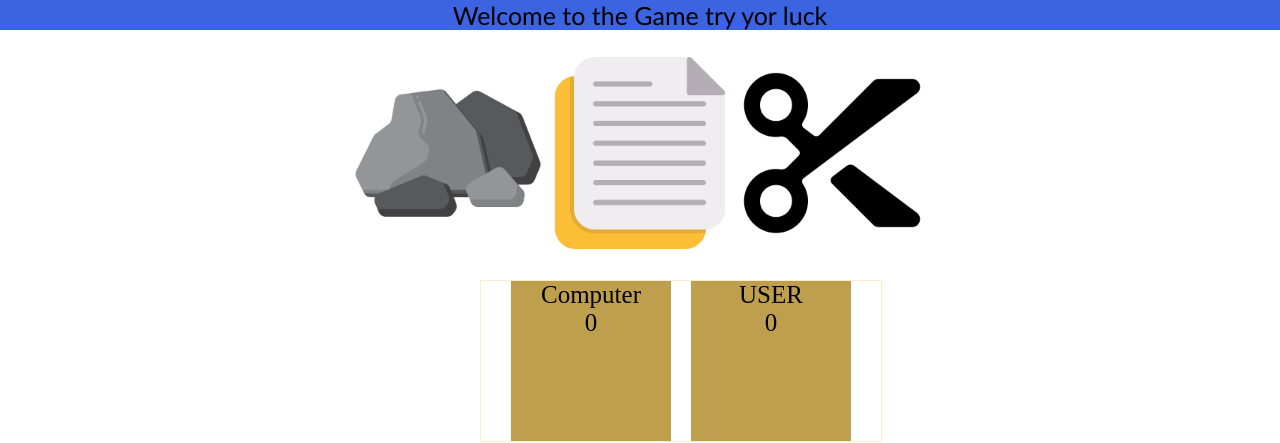
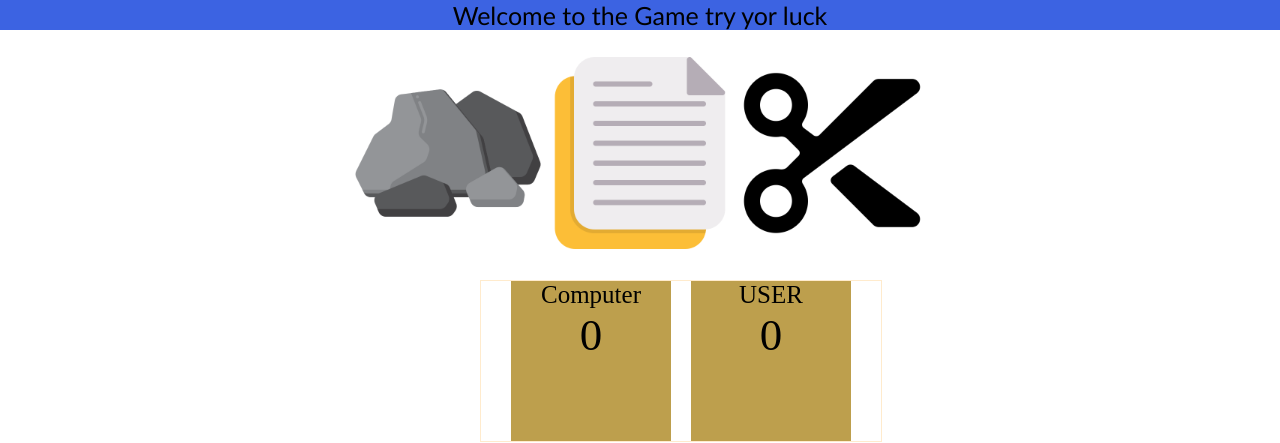
Before and after one commit to abhi0413/rockpaperscissor, a plain HTML site: page index.html in a window 1280 px wide. Shown: the top 443 px of the page. Drawn offline with Linux system fonts and the light colour scheme.

Commit message:
Update style.css

```diff
--- a/style.css
+++ b/style.css
@@ -80,3 +80,6 @@ header{
     font-size: 3.5rem;
 
 }
+.scoreus,.scorecom{
+    font-size: 45px;
+}
```
